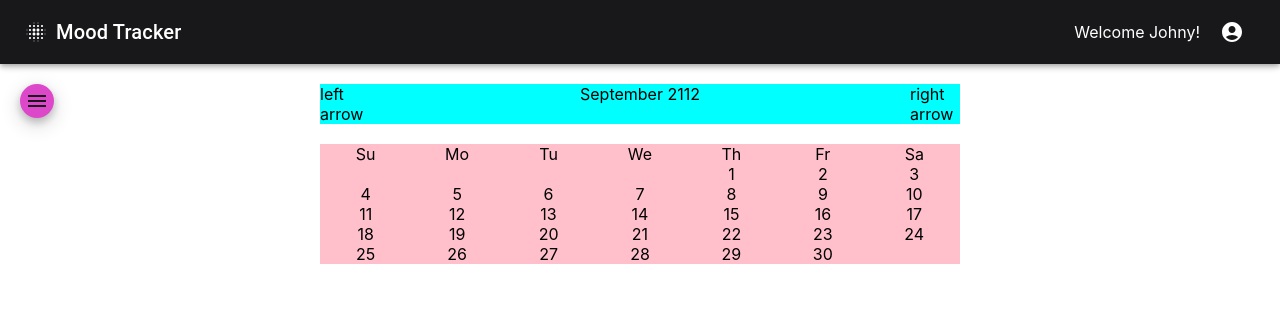
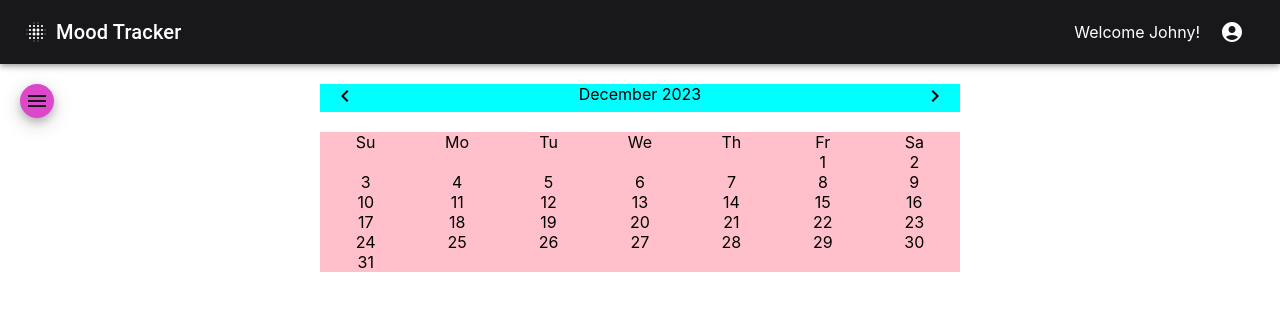
Before and after one commit to Pimchat/mood-tracking-app, a React (Create React App) app: page /moodtracking in a window 1280 px wide. Shown: the top 310 px of the page. Built offline with nearby package versions, Linux system fonts and the light colour scheme.

Commit message:
add prev and next month functions to calendar

```diff
--- a/src/components/calendar.tsx
+++ b/src/components/calendar.tsx
@@ -1,23 +1,23 @@
-import { startOfMonth, getDaysInMonth, getDay } from 'date-fns';
+import { startOfMonth, getDaysInMonth, getDay, addMonths, subMonths } from 'date-fns';
+import { useState } from "react";
 import './calendar.css';
+import ArrowLeftIcon from '@mui/icons-material/KeyboardArrowLeftOutlined';
+import ArrowRightIcon from '@mui/icons-material/KeyboardArrowRightOutlined';
 
-type month = 'January' | 'February' | 'March' | 'April' | 'May' | 'June' | 'July' | 'August' | 'September' | 'October' | 'November' | 'December';
-type day = 'Su' | 'Mo' | 'Tu' | 'We' | 'Th' | 'Fr' | 'Sa';
+type Month = 'January' | 'February' | 'March' | 'April' | 'May' | 'June' | 'July' | 'August' | 'September' | 'October' | 'November' | 'December';
+type Day = 'Su' | 'Mo' | 'Tu' | 'We' | 'Th' | 'Fr' | 'Sa';
 
-interface calendarConfig {
+interface CalendarConfig {
   startDay: number;
   month: number;
   year: number;
   daysInMonth: number;
 }
 
-const daysInWeek: day[] = ['Su', 'Mo', 'Tu', 'We', 'Th', 'Fr', 'Sa'];
-const months: month[] = ['January', 'February', 'March', 'April', 'May', 'June', 'July', 'August', 'September', 'October', 'November', 'December'];
+const daysInWeek: Day[] = ['Su', 'Mo', 'Tu', 'We', 'Th', 'Fr', 'Sa'];
+const months: Month[] = ['January', 'February', 'March', 'April', 'May', 'June', 'July', 'August', 'September', 'October', 'November', 'December'];
 
-const todayDate = new Date(2112, 8, 3);
-console.log('input date : ', todayDate);
-
-function getCalendarConfig(date: Date): calendarConfig {
+function getCalendarConfig(date: Date): CalendarConfig { //to be revised
   const monthStart = startOfMonth(date);
   const daysInMonth = getDaysInMonth(monthStart);
   const year = monthStart.getFullYear();
@@ -38,41 +38,53 @@ function dayTemplate() {
   return divs;
 }
 
-function calendarTemplate(date: Date) {
-  const calendarConfig = getCalendarConfig(date);
+function dateTemplate(date: Date) {
+  const CalendarConfig = getCalendarConfig(date);
   const numberOfBox = 42;
 
-  const startDay = calendarConfig.startDay;
-  let divs = Array.from({ length: startDay }).map((_, i) => <div></div>);
+  const startDay = CalendarConfig.startDay;
+  let divs = Array.from({ length: startDay }).map((_, i) => <div key={'preday' + i}></div>); //to be revised
 
-  const numberOfDay = calendarConfig.daysInMonth;
-  Array.from({ length: numberOfDay }).map((_, i) => divs.push(<div>{i+1}</div>));
+  const numberOfDay = CalendarConfig.daysInMonth;
+  Array.from({ length: numberOfDay }).map((_, i) => divs.push(<div key={'day' + i}>{i+1}</div>));
 
   const dayLeft = numberOfBox - numberOfDay - startDay;
-  Array.from({ length: dayLeft }).map((_, i) => divs.push(<div></div>));
+  Array.from({ length: dayLeft }).map((_, i) => divs.push(<div key={'postday' + i}></div>));
 
   return divs;
 }
 
-function monthTemplate(date: Date) {
-  const calendarConfig = getCalendarConfig(date);
-  const month = months[calendarConfig.month];
-  const year = calendarConfig.year;
+function monthYearTemplate(date: Date) {
+  const CalendarConfig = getCalendarConfig(date);
+  const month = months[CalendarConfig.month];
+  const year = CalendarConfig.year;
 
   return <div>{month} {year}</div>;
 }
 
 export default function MyCalendar() {
+  const [currentDate, setCurrentDate] = useState<Date>(new Date());
+
+  const onMonthForward = () => {
+    const nextMonth = addMonths(currentDate, 1);
+    setCurrentDate(nextMonth);
+  }
+
+  const onMonthBackward = () => {
+    const prevMonth = subMonths(currentDate, 1);
+    setCurrentDate(prevMonth);
+  }
+
   return (
     <div>
       <div className='month-container'>
-        <div> left arrow </div>
-        {monthTemplate(todayDate)}
-        <div> right arrow </div>
+        <div onClick={onMonthBackward}><ArrowLeftIcon /></div>
+        {monthYearTemplate(currentDate)}
+        <div onClick={onMonthForward}><ArrowRightIcon /></div>
       </div>
       <div className='date-container'>
         {dayTemplate()}
-        {calendarTemplate(todayDate)}
+        {dateTemplate(currentDate)}
       </div>
     </div>
   )
```
